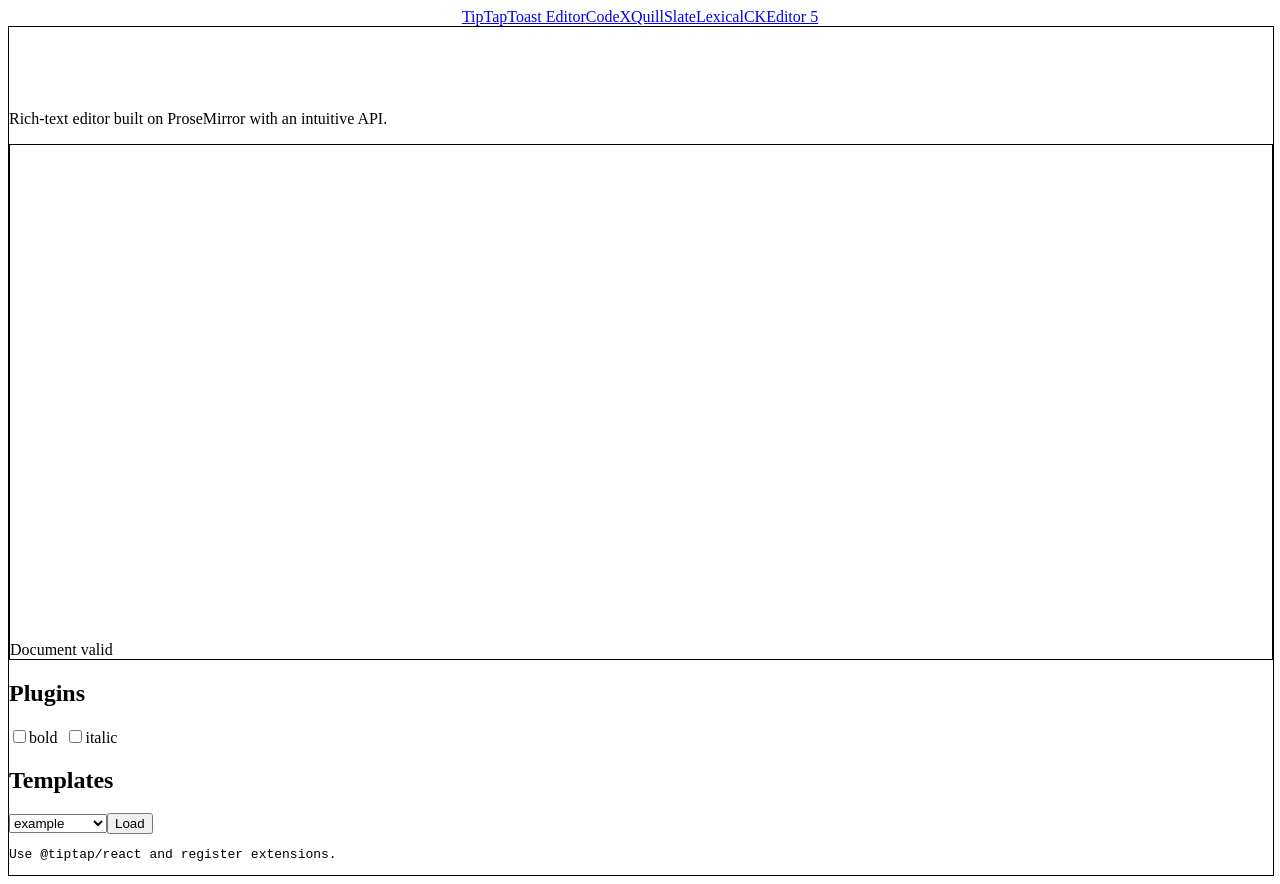
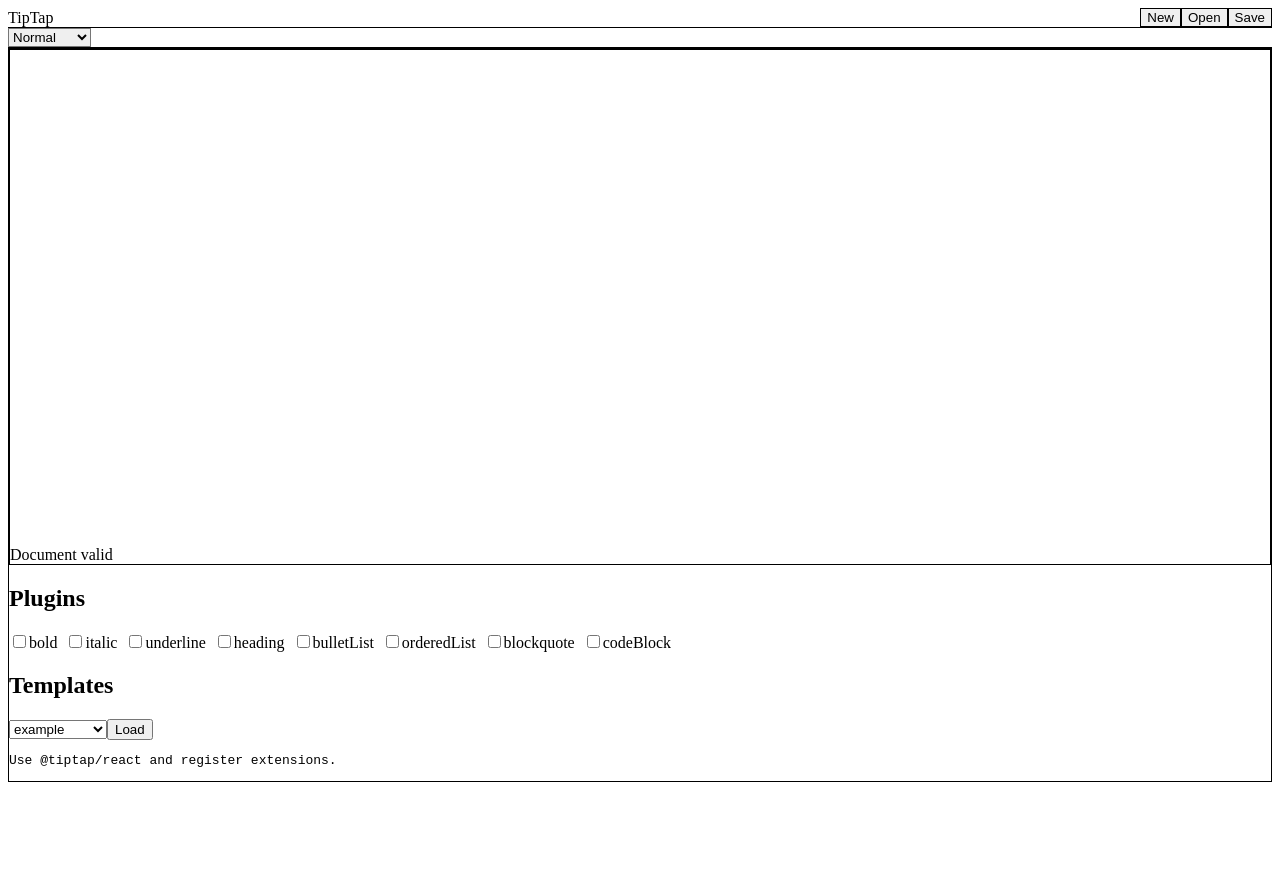
Before and after one commit to eputnam77/DocEditorPlayground, a Next.js app: page /tiptap in a window 1280 px wide. After the commit the page ends 816 px from the top, so only its background shows below. Built offline with nearby package versions, Linux system fonts and the light colour scheme.

Commit message:
Update tiptap.tsx

```diff
--- a/pages/tiptap.tsx
+++ b/pages/tiptap.tsx
@@ -1,30 +1,42 @@
 import { useState } from "react";
 import { validateDocument } from "../utils/validation";
-import { EditorContent, useEditor } from "@tiptap/react";
-import StarterKit from "@tiptap/starter-kit";
+import USWDSDocEditorLayout from "../components/USWDSDocEditorLayout";
+import EditorToolbar from "../components/EditorToolbar";
 import PluginManager from "../components/PluginManager";
 import TemplateLoader from "../components/TemplateLoader";
 import EditorIntegrationInfo from "../components/EditorIntegrationInfo";
-import NavBar from "../components/NavBar";
+import { EditorContent, useEditor } from "@tiptap/react";
+import StarterKit from "@tiptap/starter-kit";
 
-export interface TiptapPageProps {
-  /** Additional TipTap extensions to load */
-  extensions?: any[];
-}
-
-export default function TiptapPage({ extensions = [] }: TiptapPageProps) {
+export default function TiptapPage() {
   const [content, setContent] = useState("");
   const [valid, setValid] = useState(true);
-  // Track which optional extensions are enabled. Keys correspond to
-  // PluginManager entries and map to StarterKit configuration options.
-  const [plugins, setPlugins] = useState({ bold: true, italic: true });
+  const [plugins, setPlugins] = useState({
+    bold: true,
+    italic: true,
+    underline: true,
+    heading: true,
+    bulletList: true,
+    orderedList: true,
+    blockquote: true,
+    codeBlock: true,
+    comment: false, // Example for future extension
+    trackChanges: false // Example for future extension
+  });
+
   const editor = useEditor({
     extensions: [
       StarterKit.configure({
         bold: plugins.bold,
         italic: plugins.italic,
+        underline: plugins.underline,
+        heading: plugins.heading,
+        bulletList: plugins.bulletList,
+        orderedList: plugins.orderedList,
+        blockquote: plugins.blockquote,
+        codeBlock: plugins.codeBlock,
       }),
-      ...extensions,
+      // Add any other TipTap extensions you want to toggle here
     ],
     content,
     onUpdate({ editor }) {
@@ -33,18 +45,18 @@ export default function TiptapPage({ extensions = [] }: TiptapPageProps) {
   });
 
   return (
-    <main className="min-h-screen bg-gradient-to-br from-indigo-50 via-slate-100 to-pink-50 dark:from-zinc-900 dark:via-zinc-800 dark:to-zinc-700 flex flex-col items-center py-8">
-      <div className="w-full max-w-5xl">
-        <NavBar />
-      </div>
-      <section className="w-full max-w-3xl mx-auto mt-8 bg-white/80 dark:bg-zinc-800/95 shadow-xl rounded-2xl px-8 py-10 flex flex-col gap-8 border border-zinc-100 dark:border-zinc-700">
-        <h1 className="text-3xl md:text-4xl font-extrabold text-transparent bg-clip-text bg-gradient-to-r from-pink-500 via-indigo-500 to-fuchsia-500 drop-shadow">
-          TipTap Editor
-        </h1>
-        <p className="text-zinc-600 dark:text-zinc-300">
-          Rich-text editor built on ProseMirror with an intuitive API.
-        </p>
-        <div className="mb-4 rounded-lg border border-zinc-200 dark:border-zinc-600 bg-zinc-50 dark:bg-zinc-900 p-4 min-h-[200px]">
+    <USWDSDocEditorLayout
+      editorName="TipTap"
+      toolbar={<EditorToolbar />}
+      menu={
+        <nav className="flex gap-2">
+          <button className="px-3 py-2 text-sm font-medium text-blue-700 bg-blue-50 border border-blue-300 rounded hover:bg-blue-100">New</button>
+          <button className="px-3 py-2 text-sm font-medium text-gray-700 bg-gray-100 border border-gray-300 rounded hover:bg-gray-200">Open</button>
+          <button className="px-3 py-2 text-sm font-medium text-gray-700 bg-gray-100 border border-gray-300 rounded hover:bg-gray-200">Save</button>
+        </nav>
+      }
+    >
+      <div className="mb-4 rounded-lg border border-zinc-200 bg-zinc-50 p-4 min-h-[200px]">
         <EditorContent
           editor={editor}
           data-testid="tiptap-editor"
@@ -52,32 +64,37 @@ export default function TiptapPage({ extensions = [] }: TiptapPageProps) {
           onBlur={() => setValid(validateDocument({ content }))}
         />
         <div className="mt-2 text-sm">
-            {valid ? "Document valid" : "Document invalid"}
+          {valid ? (
+            <span className="text-green-700">Document valid</span>
+          ) : (
+            <span className="text-red-700">Document invalid</span>
+          )}
         </div>
       </div>
       <div className="flex flex-col md:flex-row gap-6">
         <div className="flex-1">
-            <h2 className="text-lg font-semibold mb-2 text-zinc-700 dark:text-zinc-200">
-              Plugins
-            </h2>
+          <h2 className="text-lg font-semibold mb-2 text-gray-800">Plugins</h2>
           <PluginManager
-              plugins={["bold", "italic"]}
+            plugins={[
+              "bold", "italic", "underline", "heading",
+              "bulletList", "orderedList", "blockquote", "codeBlock"
+              // Add more as needed
+            ]}
             onToggle={(name, enabled) =>
               setPlugins((p) => ({ ...p, [name]: enabled }))
             }
           />
         </div>
         <div className="flex-1">
-            <h2 className="text-lg font-semibold mb-2 text-zinc-700 dark:text-zinc-200">
-              Templates
-            </h2>
+          <h2 className="text-lg font-semibold mb-2 text-gray-800">Templates</h2>
           <TemplateLoader
             onLoad={(tpl) => setContent(JSON.stringify(tpl, null, 2))}
           />
         </div>
       </div>
+      <div className="mt-6">
         <EditorIntegrationInfo editorName="tiptap" />
-      </section>
-    </main>
+      </div>
+    </USWDSDocEditorLayout>
   );
 }
```
Lines whose indentation alone changed are shown as unchanged.
